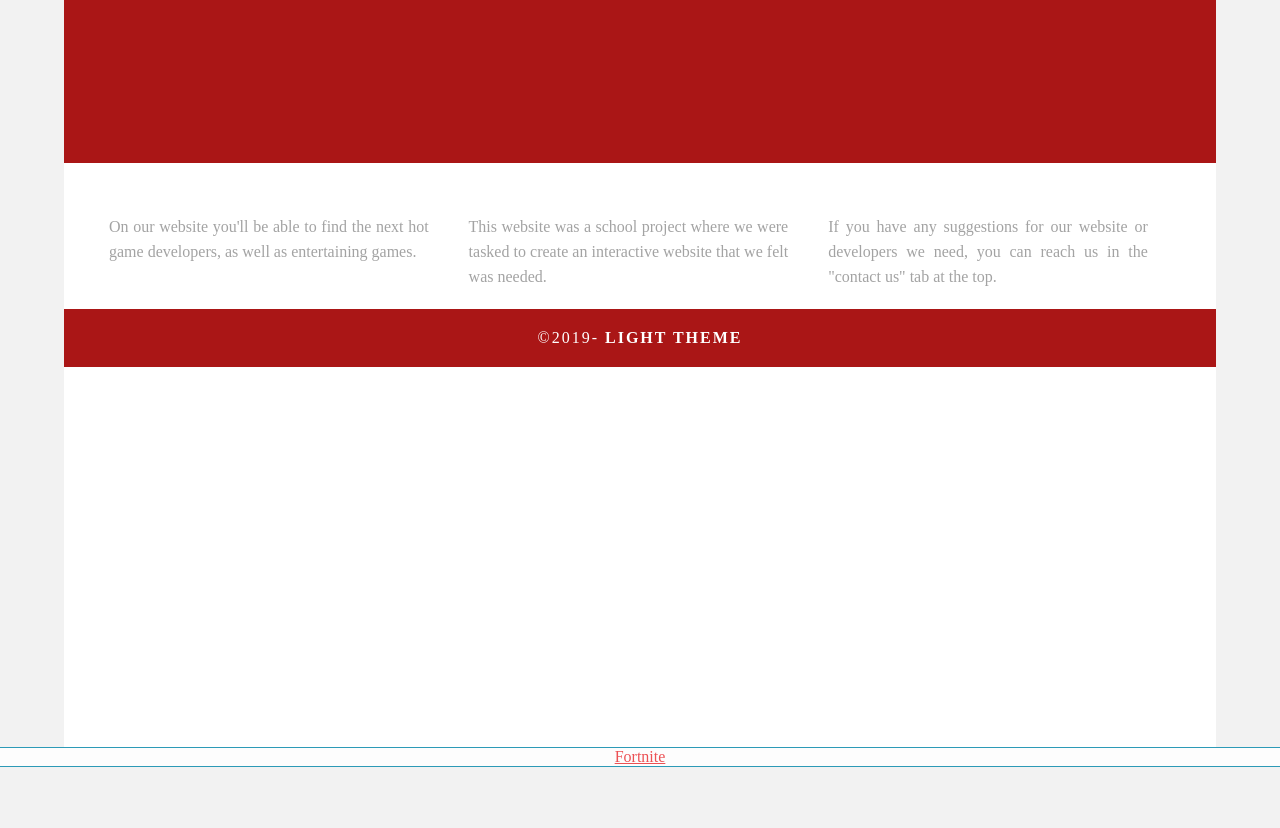
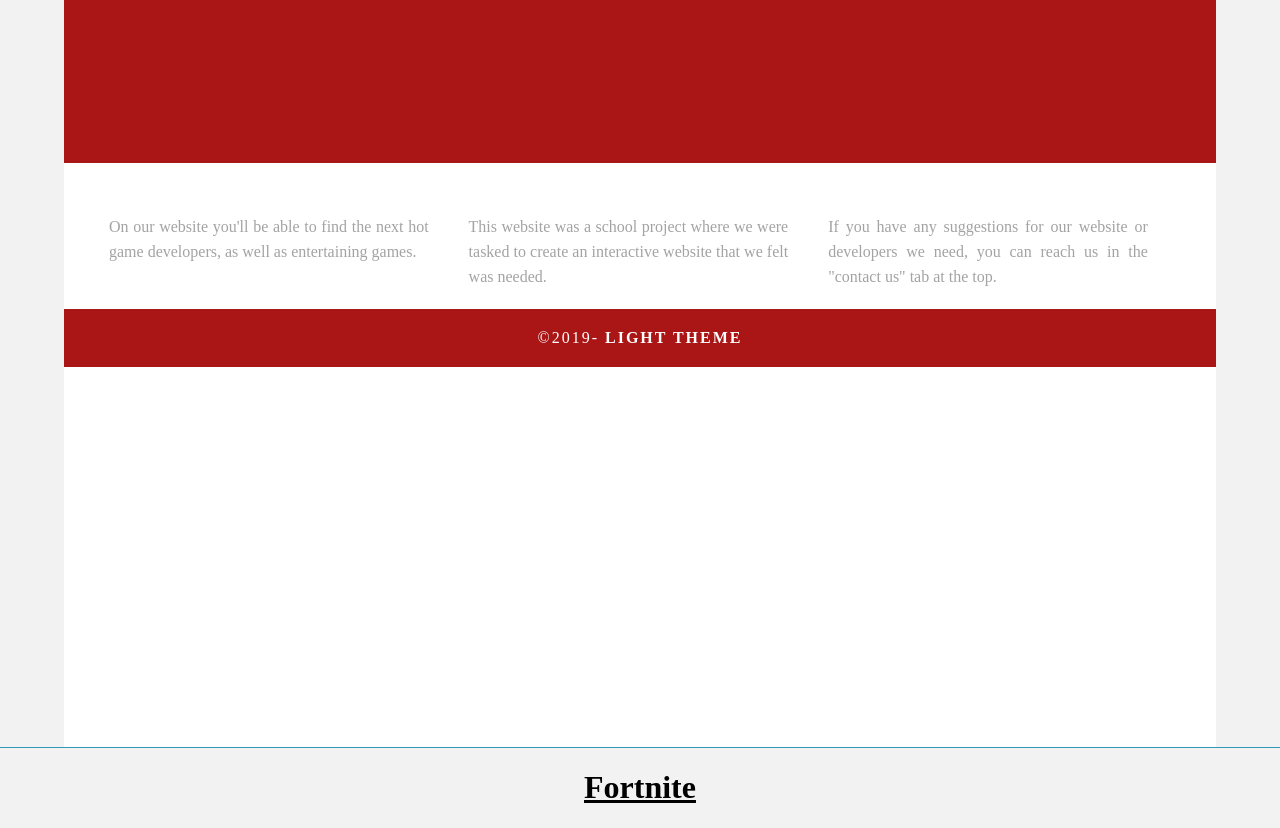
Before and after one commit to jobbybames/ludumlocus, a plain HTML site: page index.html in a window 1280 px wide. Shown: the part 253-1081 px from the top of the page. Before the commit the page ends 1020 px from the top, so only its background shows below. Drawn offline with Linux system fonts and the light colour scheme.

Commit message:
Update index.html

```diff
--- a/index.html
+++ b/index.html
@@ -53,7 +53,6 @@
 </html>
 
 
-<!newpage>
 <html>
 <head>
 	<header>
@@ -62,11 +61,11 @@
 
 </head>
 <div>
-	<header>
+	<h1>
 		<center>
 			<u>Fortnite</u>
 		</center>
-	</header>
+	</h1>
 </div>
 <div>
 <body>
```
